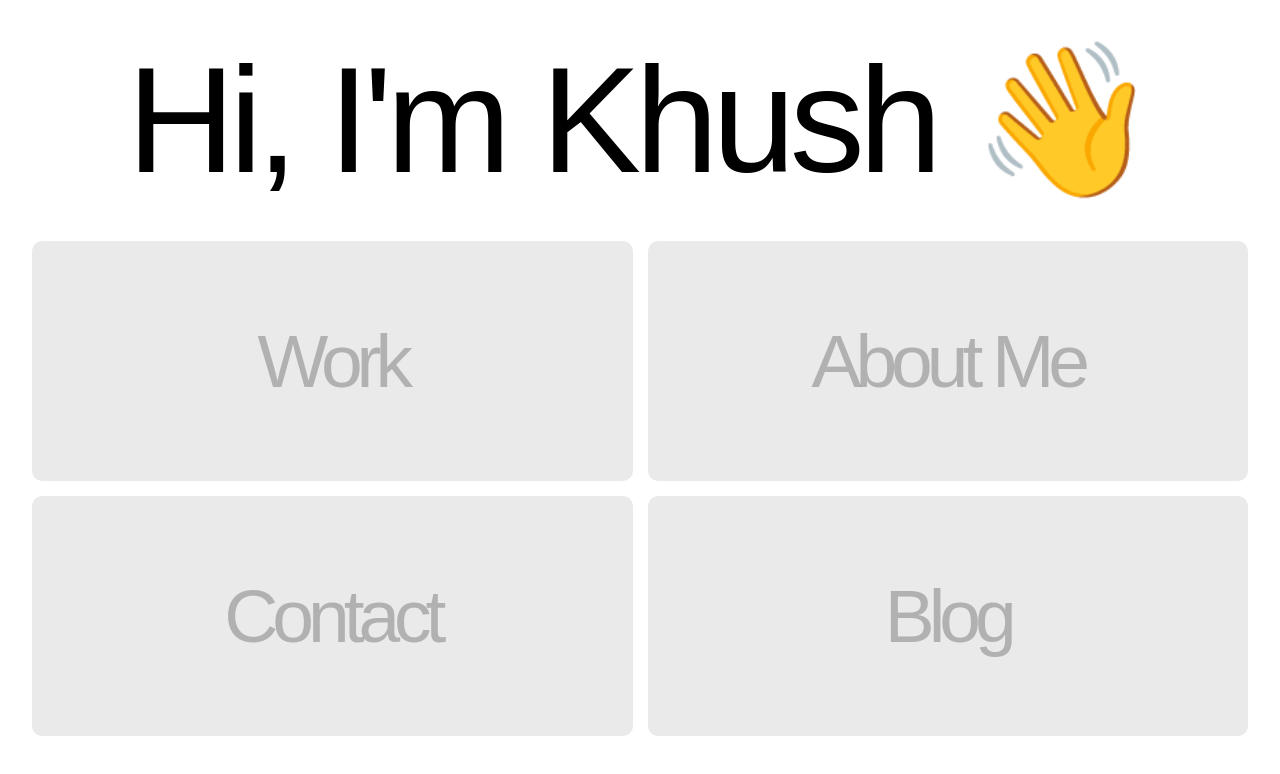
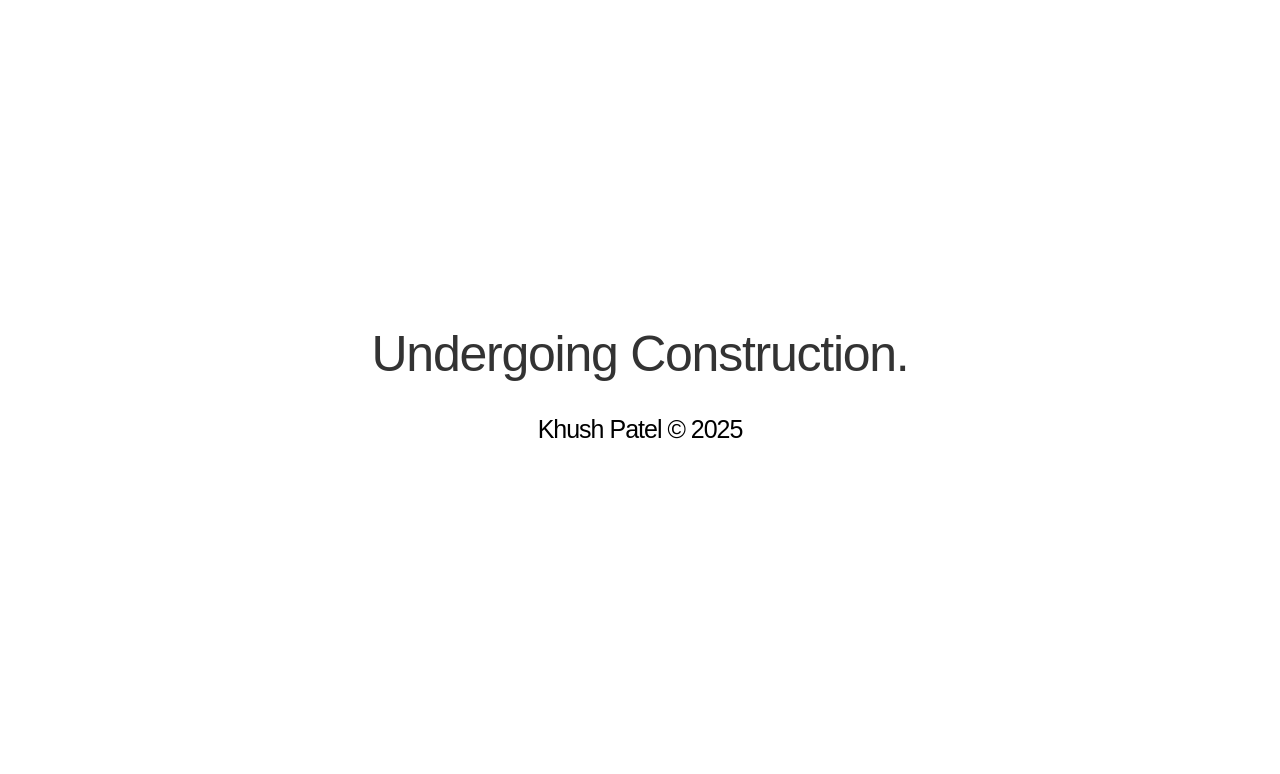
Before and after one commit to patelkhush2/personal-portfolio, a Nuxt app: page / in a window 1280 px wide. Shown: the top 774 px of the page. Built offline with nearby package versions, Linux system fonts and the light colour scheme.

Commit message:
Add files via upload

```diff
--- a/assets/styles.css
+++ b/assets/styles.css
@@ -3,7 +3,7 @@
     padding: 0;
     box-sizing: border-box;
     font-family: "aktiv-grotesk", sans-serif;
-    font-weight: 500;
+    font-weight: normal;
     font-style: normal;
     scroll-behavior: smooth;
 }
@@ -77,9 +77,9 @@ body {
 
 h1, h2 {
     display: flex;
-    color: black;
-    font-size: 150px;
-    letter-spacing: -6px;
+    color: rgba(0, 0, 0, .8);
+    font-size: 50px;
+    letter-spacing: -1.25px;
     position: relative;
     justify-content: center;
 }
@@ -90,9 +90,9 @@ p {
     margin: 2rem;
     display: flex;
     justify-content: center;
-    letter-spacing: -1.25px;
+    letter-spacing: -1px;
     color: rgba(0, 0, 0, 1);
-    font-size: 20px;
+    font-size: 25px;
     text-align: center;
 
 }
--- a/package.json
+++ b/package.json
@@ -11,6 +11,7 @@
   },
   "dependencies": {
     "@nuxt/image": "^1.8.1",
+    "@nuxt/ui-pro": "^1.6.0",
     "@nuxtjs/cloudinary": "^4.0.0",
     "body-parser": "^1.20.3",
     "cors": "^2.8.5",
--- a/pages/index.vue
+++ b/pages/index.vue
@@ -6,23 +6,8 @@
       <a href=""><NuxtLink to="/work">WORK</NuxtLink></a>
     </nav>-->
 
-    <h1>Hi, I'm Khush 👋</h1>
-    <div class="container">
-      <div class="grid">
-        <NuxtLink to="/work" class="item">
-          <span>Work</span>
-        </NuxtLink>
-        <NuxtLink to="/about" class="item">
-          <span>About Me</span>
-        </NuxtLink>
-        <NuxtLink to="/contact" class="item">
-          <span>Contact</span>
-        </NuxtLink>
-        <NuxtLink to="/blog" class="item">
-          <span>Blog</span>
-        </NuxtLink>
-      </div>
-    </div>
+    <h1>Undergoing Construction.</h1>
+    <p>Khush Patel © 2025</p>
 
   </div>
 </template>
```
Also changed, not shown: 1 other file (tests, documents, lock files or other folders).
